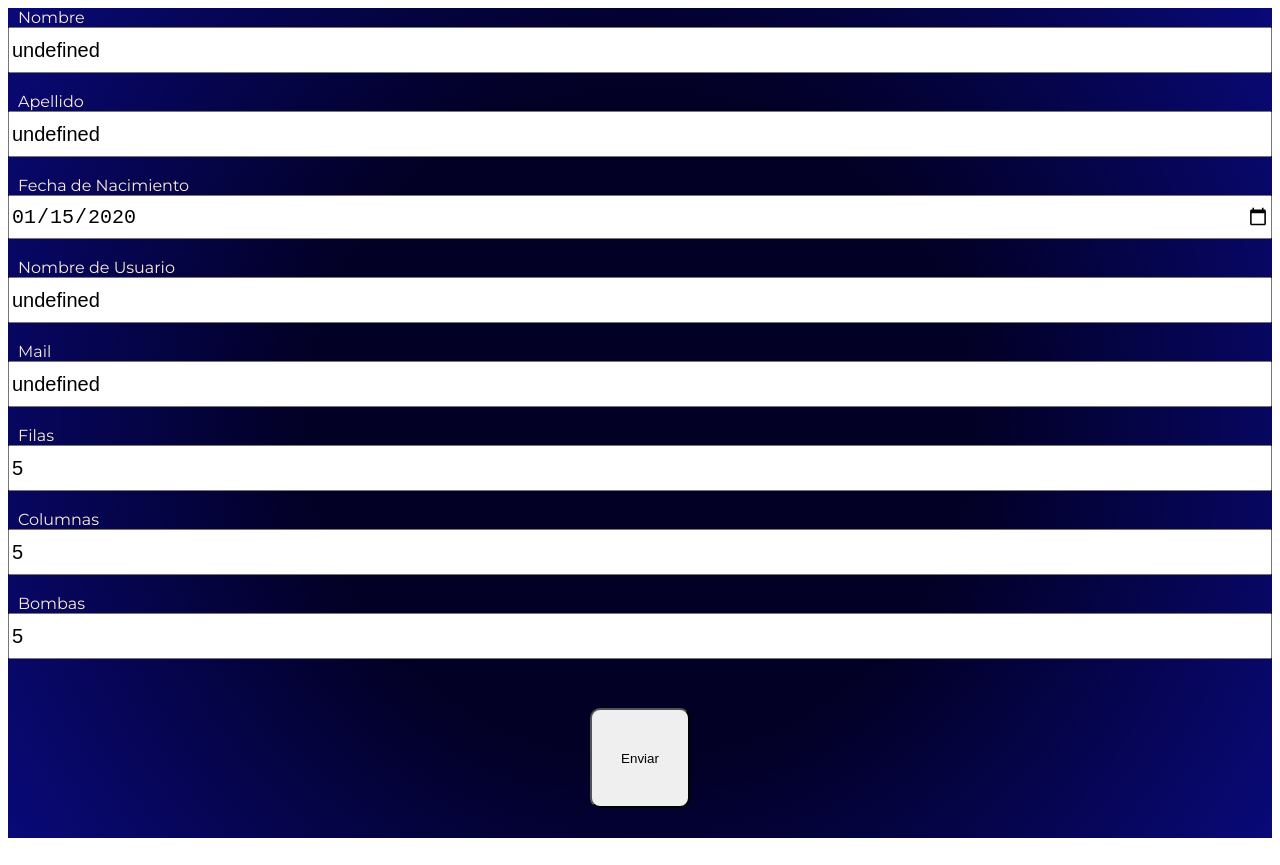
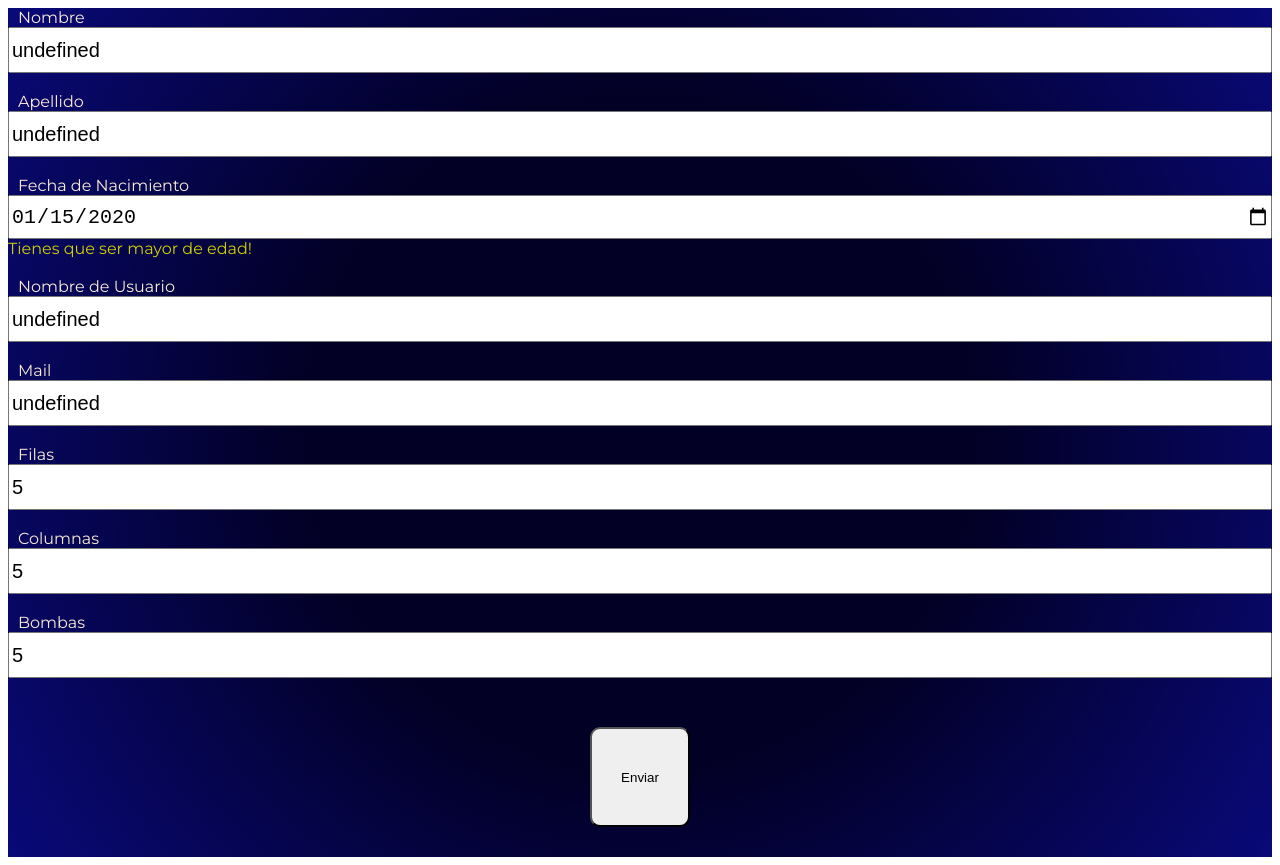
Before and after one commit to MaxDronCode/Buscaminas, a plain HTML site: page formulario/formulario.html in a window 1280 px wide. Both pictures are taken after typing "2020-01-15", "5", "5", "5" into the empty fields and a click on the button "Enviar". Drawn offline with Linux system fonts and the light colour scheme.

Commit message:
Retoques finales

```diff
--- a/formulario/formulario.css
+++ b/formulario/formulario.css
@@ -24,3 +24,6 @@ input{
 label{
     margin-left: 10px;
 }
+.error{
+    color: rgb(208, 208, 0);
+}
--- a/formulario/formulario.html
+++ b/formulario/formulario.html
@@ -22,11 +22,11 @@
         <span id="errorfecha" class="error"></span>
         <br>
         <label for="nick">Nombre de Usuario</label>
-        <input type="text" name="nick" id="nick" placeholder="Nick" required >
+        <input type="text" name="nick" id="nick" placeholder="Nick" pattern=".{1,}[\d]{1,}" required >
         <span id="errorNick" class="error"></span>
         <br>
         <label for="email">Mail</label>
-        <input type="email" name="email" id="email" placeholder="Email" pattern=".{2,}@.{2,}[.].{2,}" required >
+        <input type="email" name="email" id="email" placeholder="Email" pattern=".{2,}@itb.cat" required >
         <span id="errorEmail" class="error"></span>
         <br>
         <label for="filas">Filas</label>
--- a/formulario/formulario.js
+++ b/formulario/formulario.js
@@ -43,8 +43,11 @@ function agregarEventosFormulario(){
         let errorfecha = document.getElementById("errorfecha")
         if (fechaInput.validity.valueMissing) {
             errorfecha.textContent = "El campo Fecha no puede estar vacío."
+        } else if (!validarMayorEdad()){
+            errorfecha.textContent = "Tienes que ser mayor de edad!"
         } else {
             errorfecha.textContent = ""
+
         }
     })
 
@@ -53,6 +56,8 @@ function agregarEventosFormulario(){
         let errorNick = document.getElementById("errorNick")
         if (nickInput.validity.valueMissing) {
             errorNick.textContent = "El campo Nick no puede estar vacío."
+        } else if (nickInput.validity.patternMismatch){
+            errorNick.textContent = "El nick tiene que acabar en un número!"
         } else {
             errorNick.textContent = ""
         }
@@ -64,7 +69,7 @@ function agregarEventosFormulario(){
         if (emailInput.validity.valueMissing) {
             errorEmail.textContent = "El campo Email no puede estar vacío."
         } else if (emailInput.validity.patternMismatch){
-            errorEmail.textContent = "El formato de mail válido es __@__.__"
+            errorEmail.textContent = "El formato de mail válido es __@itb.cat"
         } else {
             errorEmail.textContent = ""
         }
@@ -147,11 +152,14 @@ function validacion(){
 
     //fecha
     let fechaInput = document.getElementById("fechaNacimiento")
+    let errorFecha = document.getElementById("errorFecha")
     if (fechaInput.validity.valueMissing) esValido = false
+    else if (!validarMayorEdad()) esValido = false
+
 
     //nick
     let nickInput = document.getElementById("nick")
-    if (nickInput.validity.valueMissing) esValido = false
+    if (nickInput.validity.valueMissing || nickInput.validity.patternMismatch) esValido = false
 
     //email
     let emailInput = document.getElementById("email")
@@ -186,3 +194,17 @@ function actualizarMaxBombas() {
 
     bombasInput.setAttribute('max', maxBombas.toString())
 }
+
+function validarMayorEdad() {
+    let inputFechaNacimiento = document.getElementById("fechaNacimiento")
+    let fechaSeleccionada = new Date(inputFechaNacimiento.value)
+    let fechaActual = new Date()
+    let edad = fechaActual.getFullYear() - fechaSeleccionada.getFullYear()
+    let mes = fechaActual.getMonth() - fechaSeleccionada.getMonth()
+
+    if (mes < 0 || (mes === 0 && fechaActual.getDate() < fechaSeleccionada.getDate())) {
+        edad--
+    }
+
+    return edad >= 18
+}
```
Also changed, not shown: inicio/inicio.css (+6 -1 lines).
